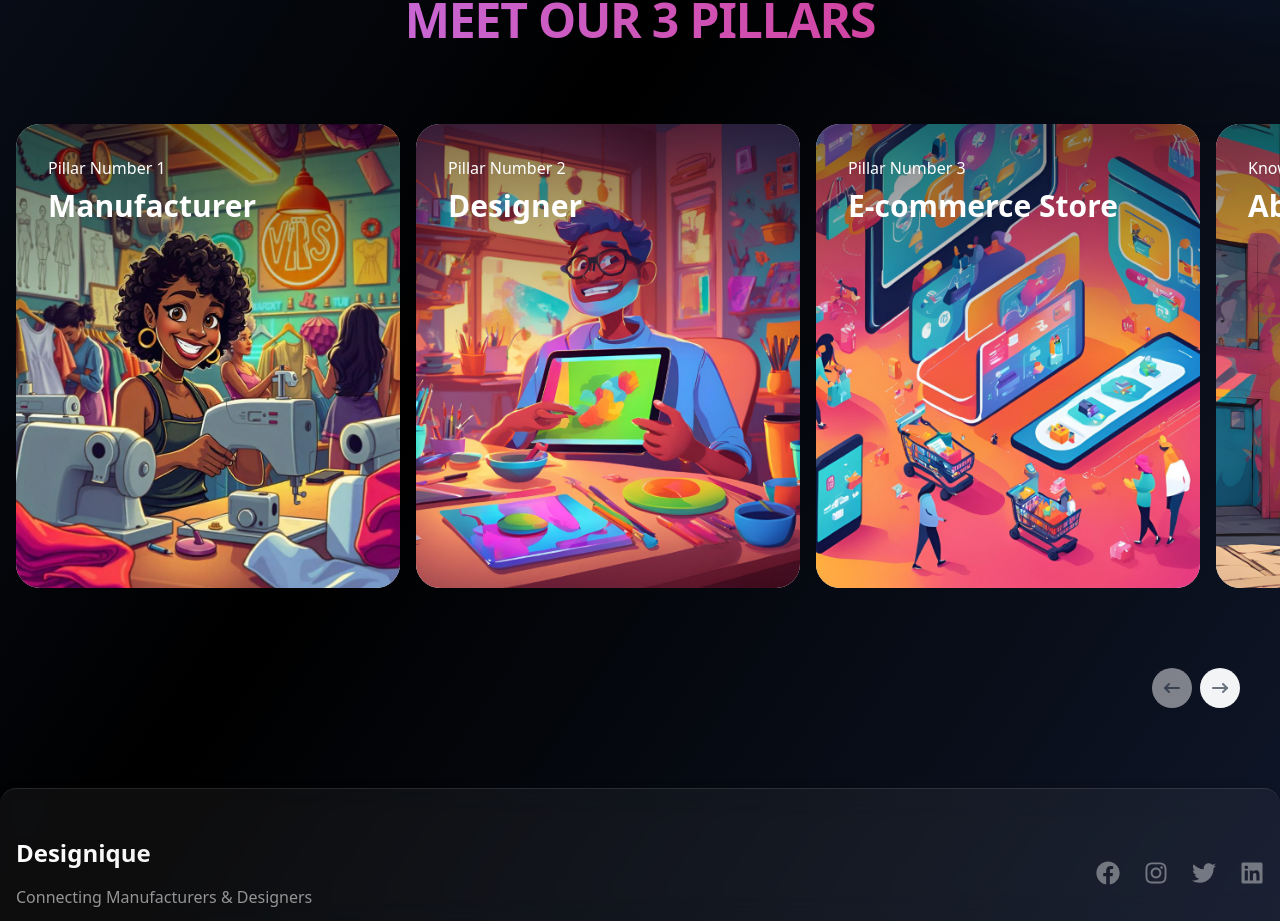
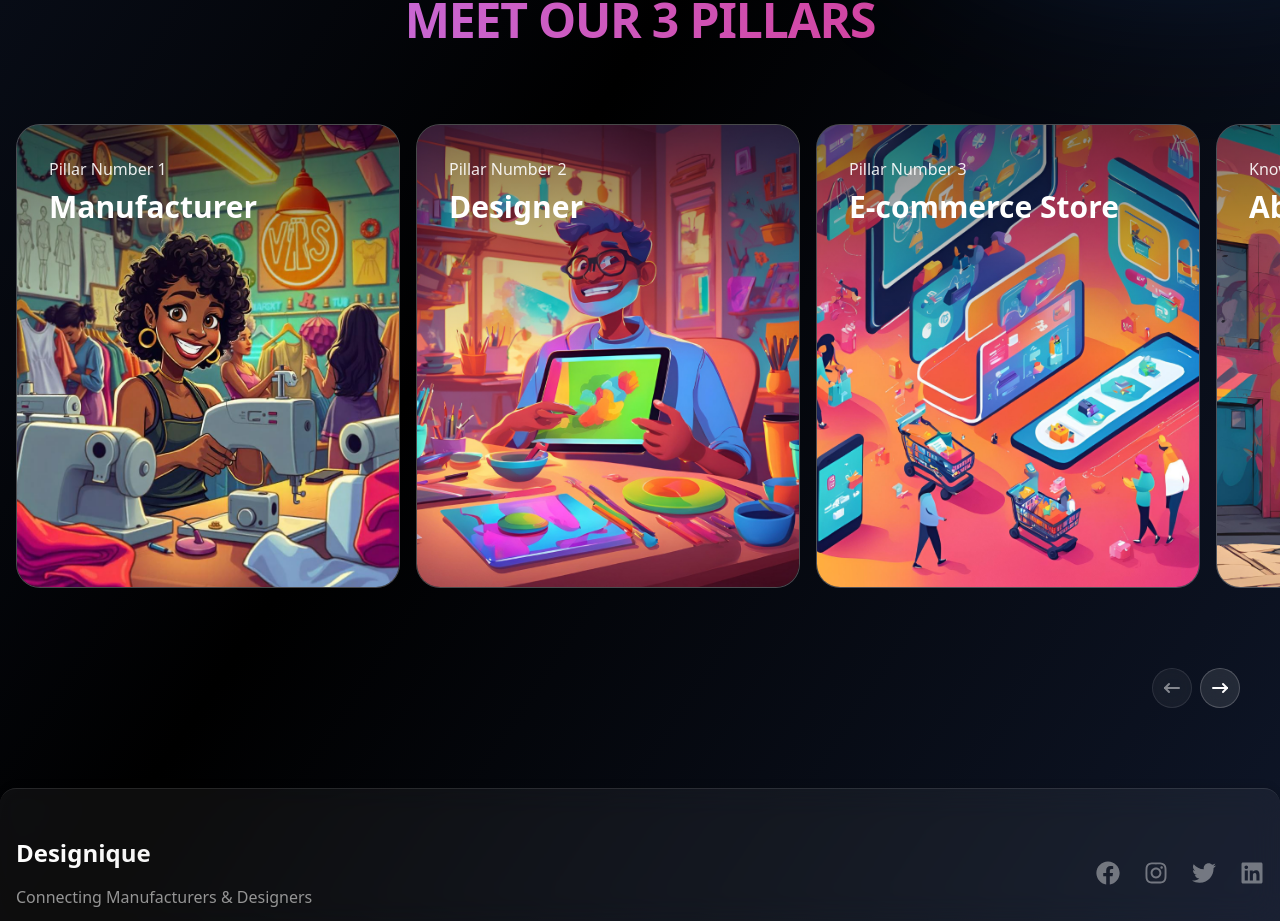
Before and after one commit to tashifkhan/Designique-rideHack24, a Next.js app in the folder frontend/: page / in a window 1280 px wide. Shown: the part 916-1837 px from the top of the page. Built offline with nearby package versions, Linux system fonts and the light colour scheme.

Commit message:
made it glassmorphic

```diff
--- a/frontend/components/ui/apple-cards-carousel.tsx
+++ b/frontend/components/ui/apple-cards-carousel.tsx
@@ -98,14 +98,14 @@ export const Carousell = ({ items, initialScroll = 0 }: CarouselProps) => {
 				>
 					<div
 						className={cn(
-							"absolute right-0  z-[1000] h-auto  w-[5%] overflow-hidden bg-gradient-to-l"
+							"absolute right-0 z-[1000] h-auto w-[5%] overflow-hidden bg-gradient-to-l from-white/10 to-transparent backdrop-blur-sm"
 						)}
 					></div>
 
 					<div
 						className={cn(
 							"flex flex-row justify-start gap-4 pl-4",
-							"max-w-7xl mx-auto" // remove max-w-4xl if you want the carousel to span the full width of its container
+							"max-w-7xl mx-auto"
 						)}
 					>
 						{items.map((item, index) => (
@@ -125,7 +125,7 @@ export const Carousell = ({ items, initialScroll = 0 }: CarouselProps) => {
 									},
 								}}
 								key={"card" + index}
-								className="last:pr-[5%] md:last:pr-[33%]  rounded-3xl"
+								className="last:pr-[5%] md:last:pr-[33%] rounded-3xl"
 							>
 								{item}
 							</motion.div>
@@ -134,18 +134,18 @@ export const Carousell = ({ items, initialScroll = 0 }: CarouselProps) => {
 				</div>
 				<div className="flex justify-end gap-2 mr-10">
 					<button
-						className="relative z-40 h-10 w-10 rounded-full bg-gray-100 flex items-center justify-center disabled:opacity-50"
+						className="relative z-40 h-10 w-10 rounded-full bg-white/10 backdrop-blur-md border border-white/20 flex items-center justify-center disabled:opacity-50 hover:bg-white/20 transition-all"
 						onClick={scrollLeft}
 						disabled={!canScrollLeft}
 					>
-						<IconArrowNarrowLeft className="h-6 w-6 text-gray-500" />
+						<IconArrowNarrowLeft className="h-6 w-6 text-white" />
 					</button>
 					<button
-						className="relative z-40 h-10 w-10 rounded-full bg-gray-100 flex items-center justify-center disabled:opacity-50"
+						className="relative z-40 h-10 w-10 rounded-full bg-white/10 backdrop-blur-md border border-white/20 flex items-center justify-center disabled:opacity-50 hover:bg-white/20 transition-all"
 						onClick={scrollRight}
 						disabled={!canScrollRight}
 					>
-						<IconArrowNarrowRight className="h-6 w-6 text-gray-500" />
+						<IconArrowNarrowRight className="h-6 w-6 text-white" />
 					</button>
 				</div>
 			</div>
@@ -203,7 +203,7 @@ export const Card = ({
 							initial={{ opacity: 0 }}
 							animate={{ opacity: 1 }}
 							exit={{ opacity: 0 }}
-							className="bg-black/80 backdrop-blur-lg h-full w-full fixed inset-0"
+							className="bg-black/60 backdrop-blur-xl h-full w-full fixed inset-0"
 						/>
 						<motion.div
 							initial={{ opacity: 0 }}
@@ -211,23 +211,23 @@ export const Card = ({
 							exit={{ opacity: 0 }}
 							ref={containerRef}
 							layoutId={layout ? `card-${card.title}` : undefined}
-							className="max-w-5xl mx-auto bg-white dark:bg-neutral-900 h-fit  z-[60] my-10 p-4 md:p-10 rounded-3xl font-sans relative"
+							className="max-w-5xl mx-auto bg-white/10 backdrop-blur-xl border border-white/20 h-fit z-[60] my-10 p-4 md:p-10 rounded-3xl font-sans relative"
 						>
 							<button
-								className="sticky top-4 h-8 w-8 right-0 ml-auto bg-black dark:bg-white rounded-full flex items-center justify-center"
+								className="sticky top-4 h-8 w-8 right-0 ml-auto bg-white/10 backdrop-blur-md border border-white/20 rounded-full flex items-center justify-center hover:bg-white/20 transition-all"
 								onClick={handleClose}
 							>
-								<IconX className="h-6 w-6 text-neutral-100 dark:text-neutral-900" />
+								<IconX className="h-6 w-6 text-white" />
 							</button>
 							<motion.p
 								layoutId={layout ? `category-${card.title}` : undefined}
-								className="text-base font-medium text-black dark:text-white"
+								className="text-base font-medium text-white/90"
 							>
 								{card.category}
 							</motion.p>
 							<motion.p
 								layoutId={layout ? `title-${card.title}` : undefined}
-								className="text-2xl md:text-5xl font-semibold text-neutral-700 mt-4 dark:text-white"
+								className="text-2xl md:text-5xl font-semibold mt-4 text-white"
 							>
 								{card.title}
 							</motion.p>
@@ -239,13 +239,13 @@ export const Card = ({
 			<motion.button
 				layoutId={layout ? `card-${card.title}` : undefined}
 				onClick={handleOpen}
-				className="rounded-3xl h-full bg-gray-100 dark:bg-neutral-900 h-80 w-56 md:h-[29rem] md:w-96 overflow-hidden flex flex-col items-start justify-start relative z-10"
+				className="rounded-3xl h-full bg-white/10 backdrop-blur-md border border-white/20 w-56 md:h-[29rem] md:w-96 overflow-hidden flex flex-col items-start justify-start relative z-10 hover:bg-white/20 transition-all"
 			>
 				<div className="absolute h-full top-0 inset-x-0 bg-gradient-to-b from-black/50 via-transparent to-transparent z-30 pointer-events-none" />
 				<div className="relative z-40 p-8">
 					<motion.p
 						layoutId={layout ? `category-${card.category}` : undefined}
-						className="text-white text-sm md:text-base font-medium font-sans text-left"
+						className="text-white/90 text-sm md:text-base font-medium font-sans text-left"
 					>
 						{card.category}
 					</motion.p>
```
